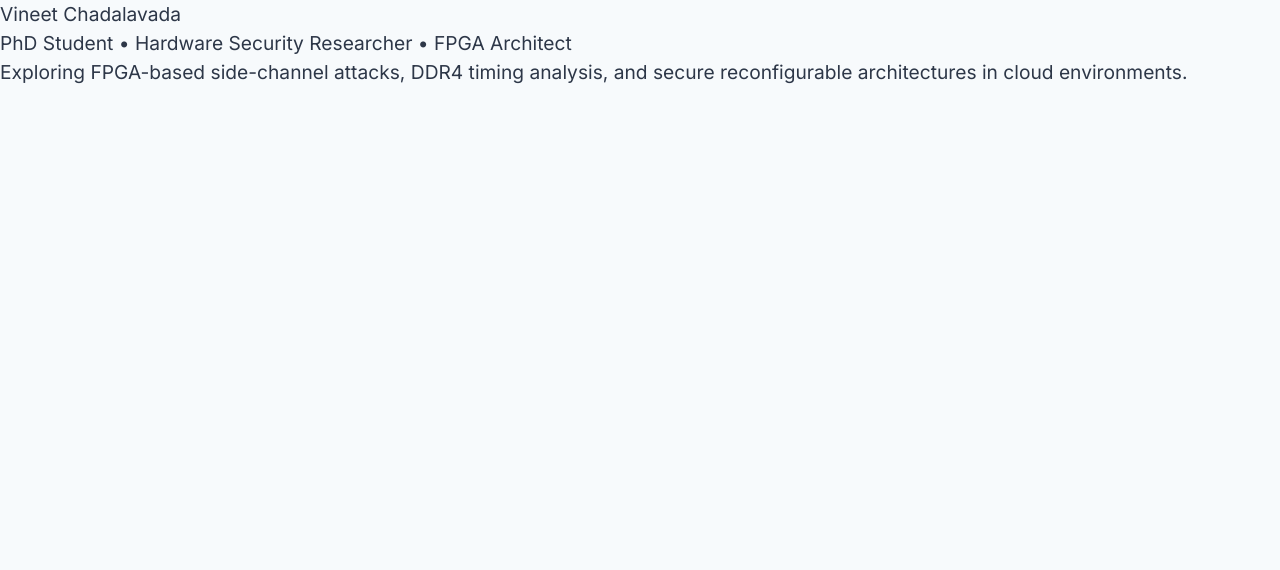
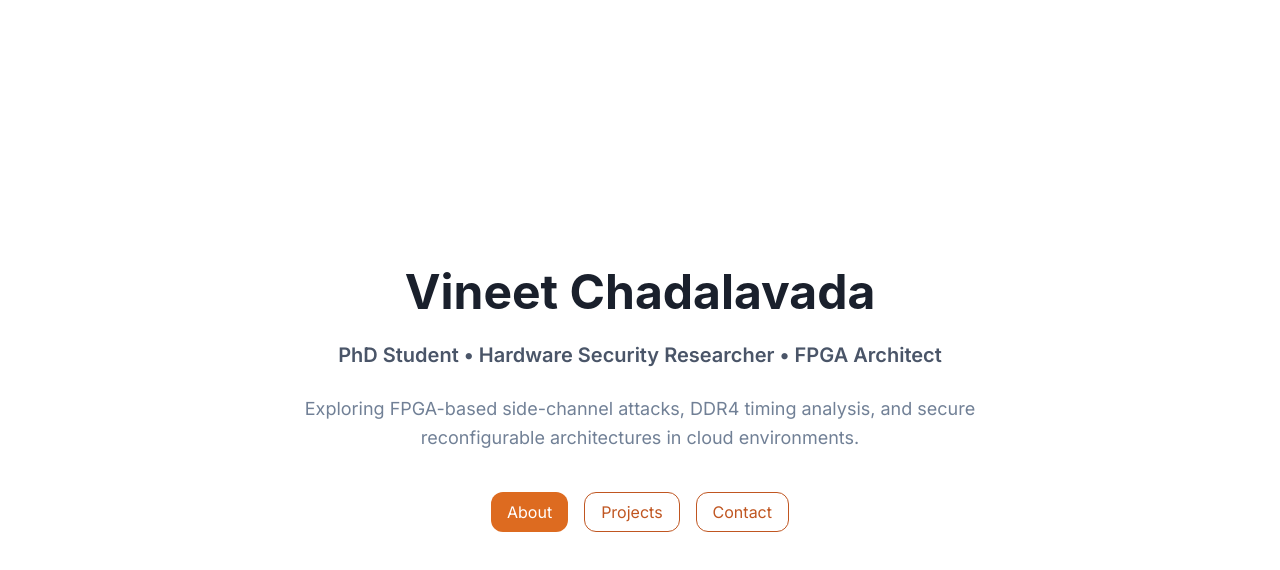
Before and after one commit to VineetChadalavada/vineet-portfolio, a Next.js app: page / in a window 1280 px wide. Shown: the top 570 px of the page. Built offline with nearby package versions, Linux system fonts and the light colour scheme.

Commit message:
Update index.tsx

```diff
--- a/pages/index.tsx
+++ b/pages/index.tsx
@@ -1,16 +1,49 @@
-import React from "react";
+import { Box, Text, VStack, Heading, HStack, Button, Link } from "@chakra-ui/react";
+import { motion } from "framer-motion";
 
 export default function Home() {
   return (
-    <main className="flex flex-col items-center justify-center min-h-screen text-center p-8 bg-white">
-      <h1 className="text-4xl font-bold mb-4 text-green-800">Vineet Chadalavada</h1>
-      <h2 className="text-lg text-gray-700 mb-6">
-        PhD Student • Hardware Security Researcher • FPGA Architect
-      </h2>
-      <p className="max-w-2xl text-gray-600">
-        Exploring FPGA-based side-channel attacks, DDR4 timing analysis, and secure
-        reconfigurable architectures in cloud environments.
-      </p>
-    </main>
+    <Box
+      minH="100vh"
+      bg="white"
+      color="gray.800"
+      display="flex"
+      alignItems="center"
+      justifyContent="center"
+      px={6}
+    >
+      <VStack spacing={6} textAlign="center" maxW="3xl">
+        <Heading as="h1" size="2xl" fontWeight="bold">
+          Vineet Chadalavada
+        </Heading>
+
+        <Text fontSize="xl" fontWeight="semibold" color="gray.600">
+          PhD Student • Hardware Security Researcher • FPGA Architect
+        </Text>
+
+        <Text fontSize="lg" color="gray.500" lineHeight="tall">
+          Exploring FPGA-based side-channel attacks, DDR4 timing analysis, and secure
+          reconfigurable architectures in cloud environments.
+        </Text>
+
+        <HStack spacing={4} pt={4}>
+          <Link href="/about" _hover={{ textDecoration: "none" }}>
+            <Button colorScheme="orange" variant="solid">
+              About
+            </Button>
+          </Link>
+          <Link href="/projects" _hover={{ textDecoration: "none" }}>
+            <Button colorScheme="orange" variant="outline">
+              Projects
+            </Button>
+          </Link>
+          <Link href="/contact" _hover={{ textDecoration: "none" }}>
+            <Button colorScheme="orange" variant="outline">
+              Contact
+            </Button>
+          </Link>
+        </HStack>
+      </VStack>
+    </Box>
   );
 }
```
